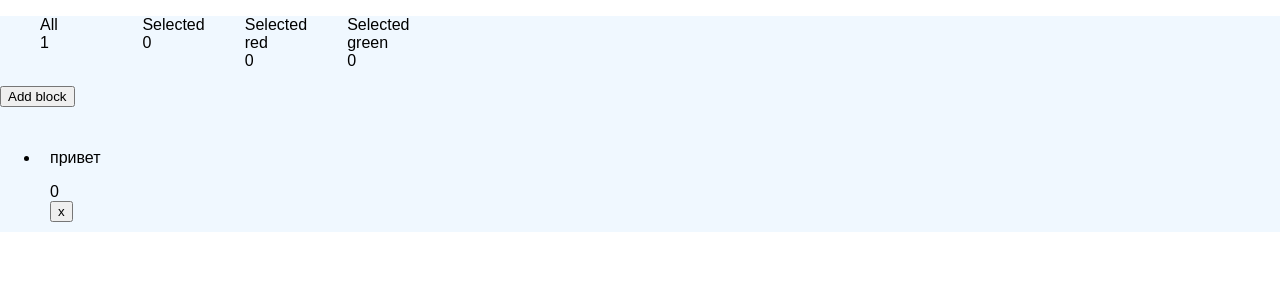
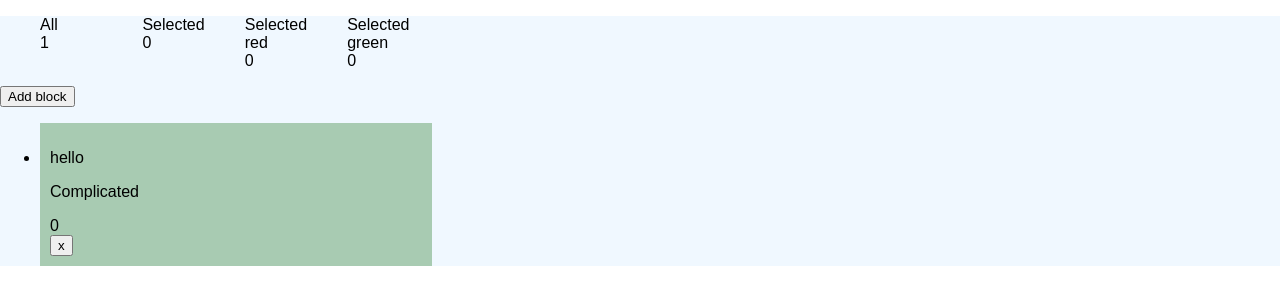
Before and after one commit to oksemonenko/text-blocks-app, a React (Create React App) app: page / in a window 1280 px wide. Both pictures are taken after a click on the button "Add block". Shown: the top 304 px of the page. Built offline with nearby package versions, Linux system fonts and the light colour scheme.

Commit message:
move block creation logic to Block class and add layout

```diff
--- a/src/components/App/App.js
+++ b/src/components/App/App.js
@@ -9,29 +9,31 @@ import {
     toggleSelectBlock
 } from "../../actions";
 import {BlockColorEnum} from "../../enums/BlockColor.enum";
-import {BlockTypeEnum} from "../../enums/BlockType.enum";
 import Block from "../Block/Block";
 import StatePanel from "../StatePanel/StatePanel";
 
 class AppComponent extends Component {
 
+    getSelectedColorBlocks = (blocks, color) => {
+        return blocks.filter(block => {
+            if (block.color) {
+                return block.color === color;
+            }
+        });
+    };
+
     render() {
-        const blocks = this.props.blocks;
+        const {blocks} = this.props;
 
-        const block = {
-            text: 'привет',
-            type: BlockTypeEnum.SIMPLE,
-            color: BlockColorEnum.GREEN,
-            selected: false
-        };
+        let block = new Block();
 
         const selectedBlocks = blocks.filter(block => block.selected);
 
         const blocksCount = {
             all: blocks.length,
             selected: selectedBlocks.length,
-            selectedRed: 0,
-            selectedGreen: 0,
+            selectedRed: this.getSelectedColorBlocks(selectedBlocks, BlockColorEnum.RED).length,
+            selectedGreen: this.getSelectedColorBlocks(selectedBlocks, BlockColorEnum.GREEN).length,
         };
 
         return (
--- a/src/components/Block/Block.js
+++ b/src/components/Block/Block.js
@@ -2,8 +2,27 @@ import React from 'react';
 import PropTypes from 'prop-types';
 
 import './Block.css';
+import {BlockTypeEnum} from "../../enums/BlockType.enum";
+import {BlockColorEnum} from "../../enums/BlockColor.enum";
 
 export default class Block extends React.Component {
+
+    constructor(props) {
+        super(props);
+        this.text = 'hello';
+
+        const blockTypes = [BlockTypeEnum.SIMPLE, BlockTypeEnum.COMPLICATED];
+        const type = blockTypes[Math.floor(Math.random() * blockTypes.length)];
+
+        this.type = type;
+        this.selected = false;
+
+        if (type === BlockTypeEnum.COMPLICATED) {
+            const blockColors = [BlockColorEnum.GREEN, BlockColorEnum.RED];
+
+            this.color = blockColors[Math.floor(Math.random() * blockColors.length)]
+        }
+    }
 
     static propTypes = {
         block: PropTypes.shape({
@@ -29,12 +48,15 @@ export default class Block extends React.Component {
 
     render() {
         const {block, index} = this.props;
-        const className = block.selected ? 'block block--selected' : 'block';
+        let className = block.selected ? 'block block--selected' : 'block';
+
+        className = block.color ? className +' block--' + block.color : className;
 
         return (
             <li className={className}
                 onClick={(e) => this.toggleSelectBlock(e, index)}>
                 <p>{block.text}</p>
+                <p>{block.type}</p>
                 <div>{index}</div>
                 <div>{block.selected}</div>
                 <button
--- a/src/components/Block/Block.scss
+++ b/src/components/Block/Block.scss
@@ -6,6 +6,14 @@
   &--selected {
     border: 1px solid black;
   }
+
+  &--green {
+    background-color: rgba(darkgreen, 0.3);
+  }
+
+  &--red {
+    background-color: rgba(red, 0.3);
+  }
 }
 
 .remove-btn {
--- a/src/enums/BlockColor.enum.js
+++ b/src/enums/BlockColor.enum.js
@@ -1,4 +1,4 @@
 export const BlockColorEnum = {
-    RED: 'Red',
-    GREEN: 'Green'
+    RED: 'red',
+    GREEN: 'green'
 };
```
